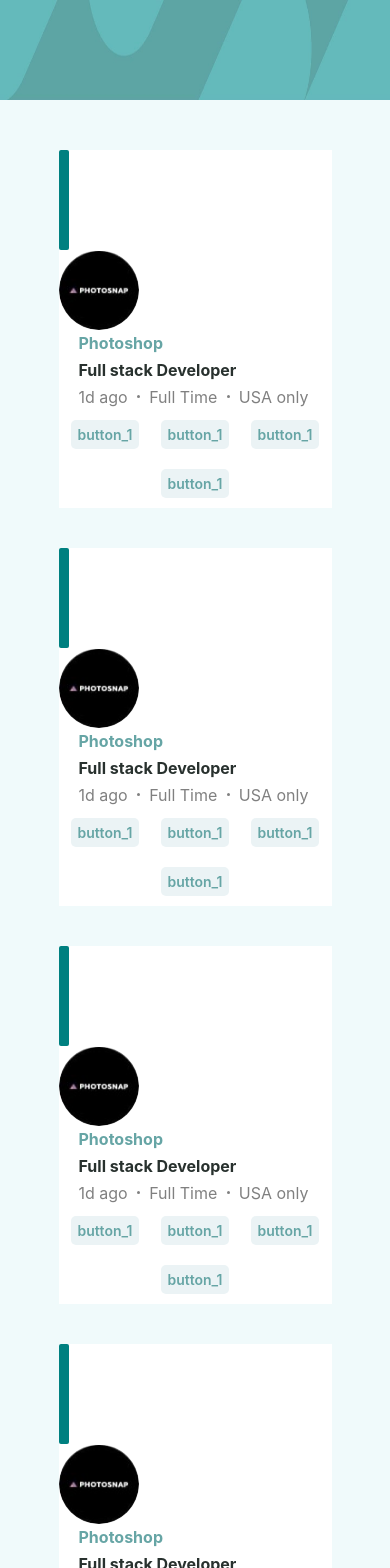
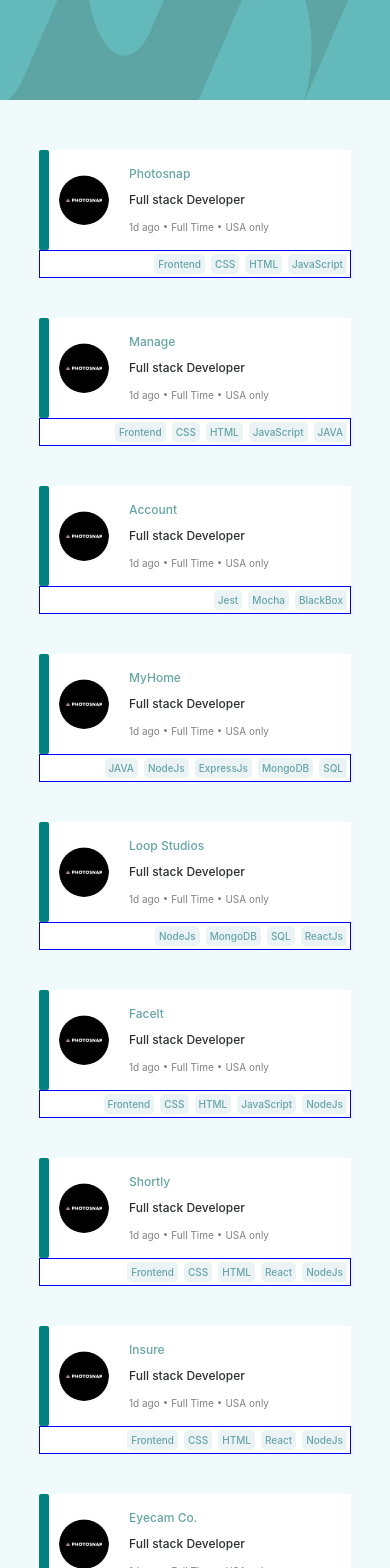
Before and after one commit to sumit-krk/Gokwik, a React (Create React App) app: page / in a window 390 px wide. Shown: the top 1568 px of the page. Built offline with nearby package versions, Linux system fonts and the light colour scheme.

Commit message:
disign almost completed and made some changes in database

```diff
--- a/src/component/Card/Card.js
+++ b/src/component/Card/Card.js
@@ -1,6 +1,8 @@
 import Com_logo_1 from '../../Gokiwik/Com_logo_1.jpg';
+import CardButton from '../CardButton/CardButton';
 import styles from './Card.module.css'
-const Card=()=>{
+const Card=(props)=>{
+    console.log(props)
     return <>
         <div className={styles.main_div_of_card}>
             {/* small horizontal line part of card */}
@@ -18,7 +20,7 @@ const Card=()=>{
 
                 {/* company tech part */}
                 <div className={styles.details_of_job_middle_div}>
-                    <div>Photoshop</div>
+                    <div>{props.Title}</div>
                     <div>Full stack Developer</div>
                     <div className={styles.details_of_job}>
                         <span>1d ago</span>
@@ -32,11 +34,8 @@ const Card=()=>{
             </div>
 
             {/* last part of card(listed tech list) */}
-            <div className={styles.tech_div_of_card}>
-                <div>button_1</div>
-                <div>button_1</div>
-                <div>button_1</div>
-                <div>button_1</div>
+            <div style={{border:'1px solid blue',display:'flex',width:'400px',justifyContent:'flex-end',flexWrap:'wrap'}}>
+                {props.TechStacks.map((e) => <CardButton TechStacks={e} />)}
             </div>
         </div>
     </>
--- a/src/component/Card/Card.module.css
+++ b/src/component/Card/Card.module.css
@@ -1,6 +1,5 @@
 .main_div_of_card{
     width: 70%;
-    /* border: 1px solid red; */
     background-color: white;
     /* margin: auto; */
     display: flex;
@@ -8,9 +7,6 @@
     /* align-content: center; */
     justify-content: space-between;
     margin: 40px auto;
-    /* padding: 0px 40px; */
-    /* margin: 0px 100px; */
-    /* border: 1px solid black; */
     flex-wrap: wrap;
 }
 .dot_in_card{
@@ -23,7 +19,6 @@
     display: flex;
     height: 20px;
     width: 230px;
-    /* border: 1px solid black; */
     align-items: center;
     justify-content: space-between;
     color: gray;
@@ -33,20 +28,15 @@
    display: flex;
    align-items: center;
    /* width: 60%; */
-   /* border: 1px solid green; */
-   /* border: 1px solid red; */
    flex-grow: 3;
    flex-wrap: wrap;
 }
 .tech_div_of_card{
     display: flex;
-    /* border: 1px solid orange; */
-    /* width: 35%; */
-    /* justify-content: space-around; */
-    /* border: 1px solid green; */
-    flex-grow: 1;
-    justify-content: space-evenly;
+    /* flex-grow: 1; */
+    /* justify-content: space-evenly; */
     flex-wrap: wrap;
+    /* border: 1px solid red; */
 }
 .small_horizontal_div{
     height: 100px;
@@ -63,6 +53,7 @@
     font-size: 14px;
     border-radius: 5px;
     margin: 10px;
+    /* border: 1px solid green; */
 }
 .tech_div_of_card>div:hover{
     background-color: #66a5a5;
@@ -71,13 +62,12 @@
 }
 .details_of_job_middle_div{
     margin-left: 20px;
-    /* border: 1px solid red; */
     height: 80px;
     display: flex;
     flex-direction: column;
     align-content: space-between;
-   justify-content: space-around;
-   flex-wrap: wrap;
+    justify-content: space-around;
+    flex-wrap: wrap;
 }
 .details_of_job_middle_div> div:first-child{
     color: #66a5a5;
@@ -93,3 +83,109 @@
     height: 80px;
     border-radius: 50%;
   }
+  @media only screen and (max-width: 1000px){
+    .main_div_of_card{
+        width: 90%;
+    }
+  }
+  @media only screen and (max-width: 790px){
+    .main_div_of_card{
+        width: 90%;
+    }
+    .avatar {
+        vertical-align: middle;
+        width: 60px;
+        height: 60px;
+        border-radius: 50%;
+      }
+      .details_of_job{
+        height: 15px;
+        width: 160px;
+        font-size: 12px;
+        color: gray;
+        flex-wrap: wrap;
+    }
+    .tech_div_of_card>div{
+        color: #66a5a5;
+        background-color: #EBF3F5;
+        padding: 4px;
+        font-weight: 500;
+        font-size: 12px;
+        border-radius: 5px;
+        margin: 7px;
+    }
+  }
+  @media only screen and (max-width: 600px){
+    .main_div_of_card{
+        width: 95%;
+    }
+    .avatar {
+        vertical-align: middle;
+        width: 50px;
+        height: 50px;
+        border-radius: 50%;
+      }
+      .details_of_job{
+        height: 15px;
+        width: 140px;
+        font-size: 10px;
+        color: gray;
+        flex-wrap: wrap;
+    }
+    .tech_div_of_card>div{
+        color: #66a5a5;
+        background-color: #EBF3F5;
+        padding: 4px;
+        font-weight: 500;
+        font-size: 10px;
+        border-radius: 5px;
+        margin: 3px;
+    }
+    .details_of_job_middle_div> div:first-child{
+        color: #66a5a5;
+        font-weight: 500;
+        font-size: 12px;
+    }
+    .details_of_job_middle_div> div:nth-child(2){
+        color: #28312E;
+        font-weight: 500;
+        font-size: 12px;
+    }
+  }
+  @media only screen and (max-width: 480px){
+    .main_div_of_card{
+        width: 80%;
+    }
+    .avatar {
+        vertical-align: middle;
+        width: 50px;
+        height: 50px;
+        border-radius: 50%;
+      }
+      .details_of_job{
+        height: 15px;
+        width: 140px;
+        font-size: 10px;
+        color: gray;
+        flex-wrap: wrap;
+    }
+    .tech_div_of_card>div{
+        color: #66a5a5;
+        background-color: #EBF3F5;
+        padding: 4px;
+        font-weight: 500;
+        font-size: 10px;
+        border-radius: 5px;
+        margin: 3px;
+    }
+    .details_of_job_middle_div> div:first-child{
+        color: #66a5a5;
+        font-weight: 500;
+        font-size: 12px;
+    }
+    .details_of_job_middle_div> div:nth-child(2){
+        color: #28312E;
+        font-weight: 500;
+        font-size: 12px;
+    }
+  }
--- /dev/null
+++ b/src/component/CardButton/CardButton.js
@@ -0,0 +1,7 @@
+import styles from '../Card/Card.module.css'
+const CardButton = (props) => {
+  return (<div className={styles.tech_div_of_card}>
+        <div>{props.TechStacks}</div>
+  </div>)
+};
+export default CardButton;
--- a/src/component/JobRloeCard/JobRoleCard.js
+++ b/src/component/JobRloeCard/JobRoleCard.js
@@ -4,7 +4,10 @@ import Data from "../../db.json";
 const JobRoleCard=()=>{
     return <>
         <div className={styles.main_body}>
-            {Data.map(()=> <Card />)}
+            <div>
+                {/* <input /> */}
+            </div>
+            {Data.map((Data)=> <Card Title={Data.Title} TechStacks={Data.TechStacks}  />)}
         </div>
     </>
 }
--- a/src/component/JobRloeCard/JobRoleCard.module.css
+++ b/src/component/JobRloeCard/JobRoleCard.module.css
@@ -1,4 +1,5 @@
 .main_body{
     background-color: #F0FAFB;
     margin: 50px 0px;
+    padding-bottom: 20px;
 }
--- a/src/db.json
+++ b/src/db.json
@@ -1,7 +1,7 @@
 [
     {
       "id": 1,
-      "CompanyTitle": "Amazon",
+      "Title": "Photosnap",
       "CompanyType": [
         { "Type1": "NEW!" },
         { "Type2": "FEATURED" }
@@ -12,7 +12,7 @@
     },
     {
       "id": 2,
-      "CompanyTitle": "Samsung",
+      "Title": "Manage",
       "CompanyType": [
         { "Type1": "NEW!" },
         { "Type2": "FEATURED" }
@@ -23,7 +23,7 @@
     },
     {
       "id": 3,
-      "CompanyTitle": "Apple",
+      "Title": "Account",
       "CompanyType": [
         { "Type1": "" },
         { "Type2": "FEATURED" }
@@ -34,7 +34,7 @@
     },
     {
       "id": 4,
-      "CompanyTitle": "Mircosoft",
+      "Title": "MyHome",
       "CompanyType": [
         { "Type1": "NEW!" },
         { "Type2": "FEATURED" }
@@ -45,23 +45,67 @@
     },
     {
       "id": 5,
-      "CompanyTitle": "IBM",
+      "Title": "Loop Studios",
       "CompanyType": [
         { "Type1": "NEW!" }
       ],
       "JobRole" : "Senior Software Engineer",
       "JobDetails" : ["4d ago", "Full Time", "UK only"],
-      "TechStacks" : [ "NodeJs", "ExpressJs", "MongoDB", "SQL", "ReactJs"]
+      "TechStacks" : [ "NodeJs","MongoDB", "SQL", "ReactJs"]
     },
     {
       "id": 6,
-      "CompanyTitle": "Oracle",
+      "Title": "Facelt",
       "CompanyType": [
         { "Type1": "NEW!" },
         { "Type2": "FEATURED" }
       ],
       "JobRole" : "Lead Engineer",
       "JobDetails" : ["1d ago", "Full Time", "Remote"],
-      "TechStacks" : [ "Frontend", "CSS", "HTML", "JavaScript", "React" , "NodeJs"]
-    }
+      "TechStacks" : [ "Frontend", "CSS", "HTML", "JavaScript", "NodeJs"]
+    },
+    {
+        "id": 7,
+        "Title": "Shortly",
+        "CompanyType": [
+          { "Type1": "NEW!" },
+          { "Type2": "FEATURED" }
+        ],
+        "JobRole" : "Lead Engineer",
+        "JobDetails" : ["1d ago", "Full Time", "Remote"],
+        "TechStacks" : [ "Frontend", "CSS", "HTML", "React" , "NodeJs"]
+      },
+      {
+        "id": 8,
+        "Title": "Insure",
+        "CompanyType": [
+          { "Type1": "NEW!" },
+          { "Type2": "FEATURED" }
+        ],
+        "JobRole" : "Lead Engineer",
+        "JobDetails" : ["1d ago", "Full Time", "Remote"],
+        "TechStacks" : [ "Frontend", "CSS", "HTML","React" , "NodeJs"]
+      },
+      {
+        "id": 9,
+        "Title": "Eyecam Co.",
+        "CompanyType": [
+          { "Type1": "NEW!" },
+          { "Type2": "FEATURED" }
+        ],
+        "JobRole" : "Lead Engineer",
+        "JobDetails" : ["1d ago", "Full Time", "Remote"],
+        "TechStacks" : [ "Frontend", "CSS", "HTML","React" , "NodeJs"]
+      },
+      {
+        "id": 9,
+        "Title": "The Air Filter Company",
+        "CompanyType": [
+          { "Type1": "NEW!" },
+          { "Type2": "FEATURED" }
+        ],
+        "JobRole" : "Lead Engineer",
+        "JobDetails" : ["1d ago", "Full Time", "Remote"],
+        "TechStacks" : [ "Frontend", "CSS", "HTML", "JavaScript", "React"]
+      }
   ]
```
